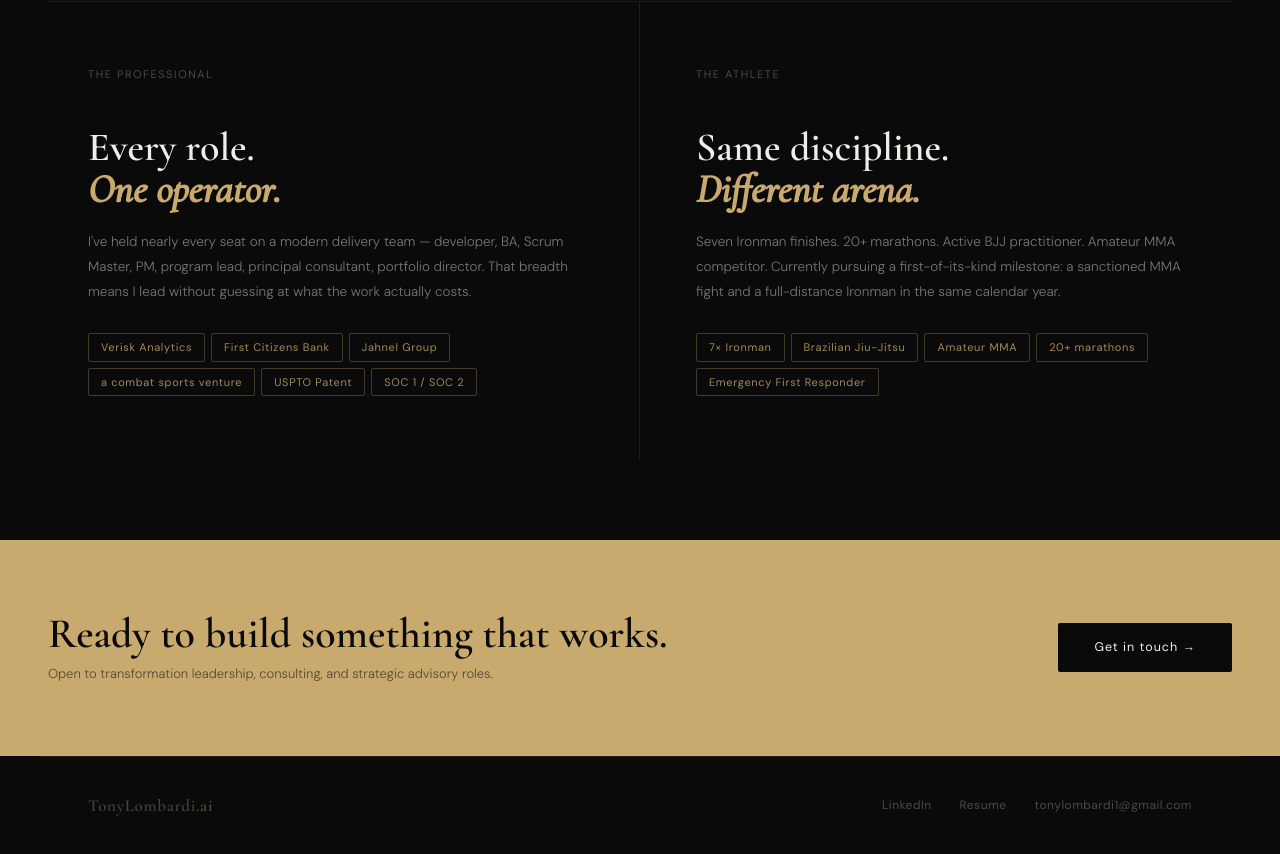
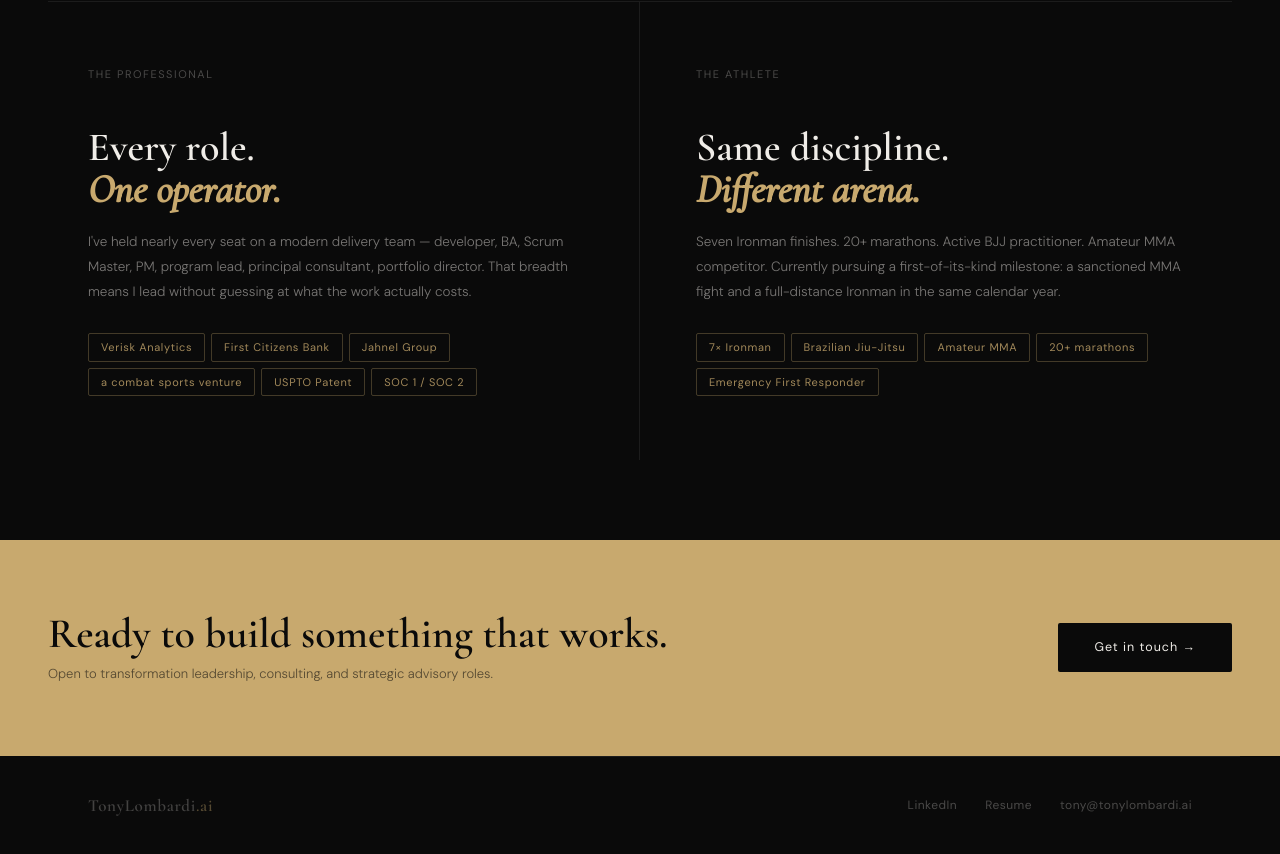
Before and after one commit to tonylombardi-22/personal_branding, a Next.js app: page / in a window 1280 px wide. Shown: the part 1542-2396 px from the top of the page. Built offline with nearby package versions, Linux system fonts and the light colour scheme.

Commit message:
about page

```diff
--- a/app/page.tsx
+++ b/app/page.tsx
@@ -531,7 +531,7 @@ export default function Home() {
           <div className="footer-links">
             <a href="https://linkedin.com/in/tonylombardi1" target="_blank" rel="noopener noreferrer" className="footer-link">LinkedIn</a>
             <a href="/resume" className="footer-link">Resume</a>
-            <a href="mailto:tonylombardi1@gmail.com" className="footer-link">tonylombardi1@gmail.com</a>
+            <a href="mailto:tony@tonylombardi.ai" className="footer-link">tony@tonylombardi.ai</a>
           </div>
         </footer>
       </div>
```
